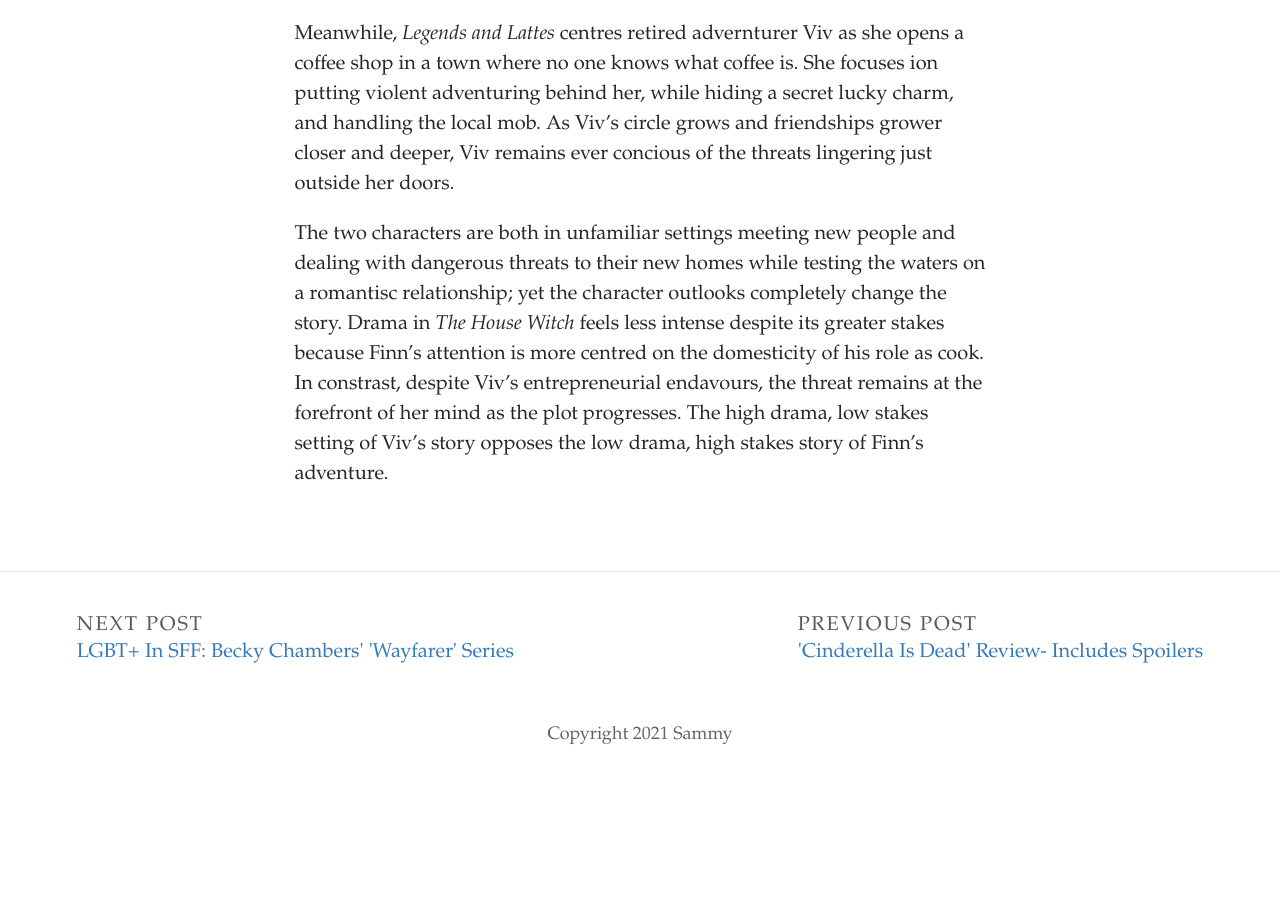
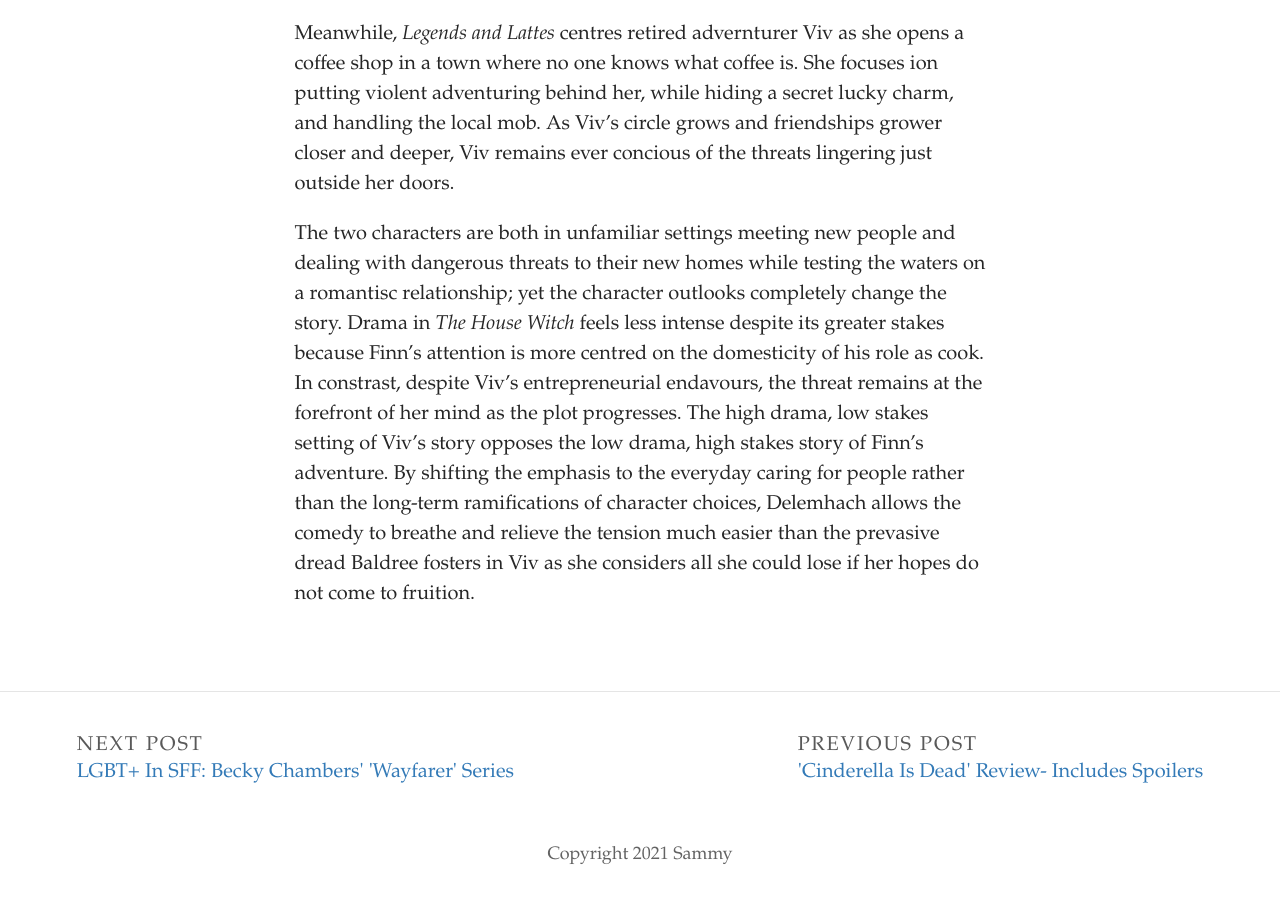
Before and after one commit to SammySpinsAYarn/Blog, a Jekyll site: the page built from _posts/2023-05-09-how-characters-shape-drama-in-legends-and-lattes-and-the-house-witch-trilogy.md, in a window 1280 px wide and 900 px high, scrolled down 626 px. Built offline with Jekyll 4.4.1, drawn with Linux system fonts in a browser that asks for light colours; some web fonts are replaced; before the commit the page ends 1406 px from its top, so only the background shows below that.

Commit message:
Update Post “2023-05-09-how-characters-shape-drama-in-legends-and-lattes-and-the-house-witch-trilogy”

```diff
--- a/_posts/2023-05-09-how-characters-shape-drama-in-legends-and-lattes-and-the-house-witch-trilogy.md
+++ b/_posts/2023-05-09-how-characters-shape-drama-in-legends-and-lattes-and-the-house-witch-trilogy.md
@@ -11,4 +11,4 @@
 
 M﻿eanwhile, *Legends and Lattes* centres retired advernturer Viv as she opens a coffee shop in a town where no one knows what coffee is. She focuses ion putting violent adventuring behind her, while hiding a secret lucky charm, and handling the local mob. As Viv's circle grows and friendships grower closer and deeper, Viv remains ever concious of the threats lingering just outside her doors.
 
-T﻿he two characters are both in unfamiliar settings meeting new people and dealing with dangerous threats to their new homes while testing the waters on a romantisc relationship; yet the character outlooks completely change the story. Drama in *The House Witch* feels less intense despite its greater stakes because Finn's attention is more centred on the domesticity of his role as cook. In constrast, despite Viv's entrepreneurial endavours, the threat remains at the forefront of her mind as the plot progresses. The high drama, low stakes setting of Viv's story opposes the low drama, high stakes story of Finn's adventure.
+T﻿he two characters are both in unfamiliar settings meeting new people and dealing with dangerous threats to their new homes while testing the waters on a romantisc relationship; yet the character outlooks completely change the story. Drama in *The House Witch* feels less intense despite its greater stakes because Finn's attention is more centred on the domesticity of his role as cook. In constrast, despite Viv's entrepreneurial endavours, the threat remains at the forefront of her mind as the plot progresses. The high drama, low stakes setting of Viv's story opposes the low drama, high stakes story of Finn's adventure. By shifting the emphasis to the everyday caring for people rather than the long-term ramifications of character choices, Delemhach allows the comedy to breathe and relieve the tension much easier than the prevasive dread Baldree fosters in Viv as she considers all she could lose if her hopes do not come to fruition.
```
